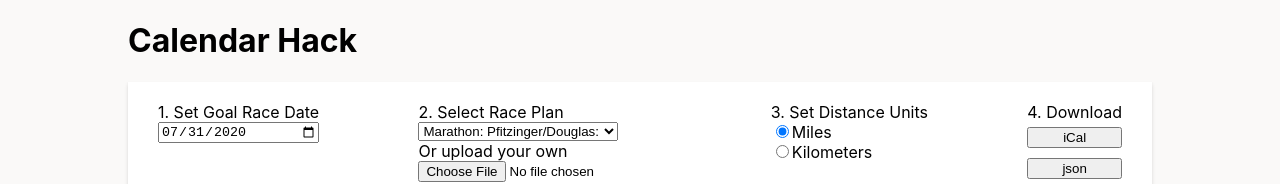
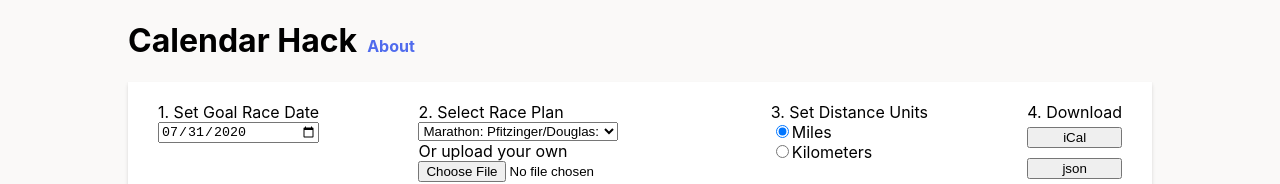
Before and after one commit to hoovercj/time-to-run, a React (Create React App) app: page / in a window 1280 px wide. Shown: the top 184 px of the page. Built offline with nearby package versions, Linux system fonts and the light colour scheme.

Commit message:
Upate readme and link to it in the header

```diff
--- a/src/components/App.css
+++ b/src/components/App.css
@@ -2,3 +2,25 @@
   max-width: 80%;
   margin: 0 auto;
 }
+
+.app-header {
+  display: inline-block;
+  margin-right: 10px;
+}
+
+.about-link {
+  font-weight: bold;
+  text-decoration: none;
+}
+
+.about-link:hover,
+.about-link:focus {
+  text-decoration: underline;
+}
+
+.about-link,
+.about-link:hover,
+.about-link:active,
+.about-link:visited {
+  color: #4f6bed;
+}
--- a/src/components/App.tsx
+++ b/src/components/App.tsx
@@ -40,7 +40,7 @@ function App() {
 
   return (
     <div className="app">
-      <h1 className="app-header">Calendar Hack</h1>
+      <h1 className="app-header">Calendar Hack</h1><a className="about-link" href="https://github.com/hoovercj/calendar-hack/blob/master/README.md">About</a>
       <Settings
         date={goalDate}
         units={units}
```
Also changed, not shown: 1 other file (tests, documents, lock files or other folders).
